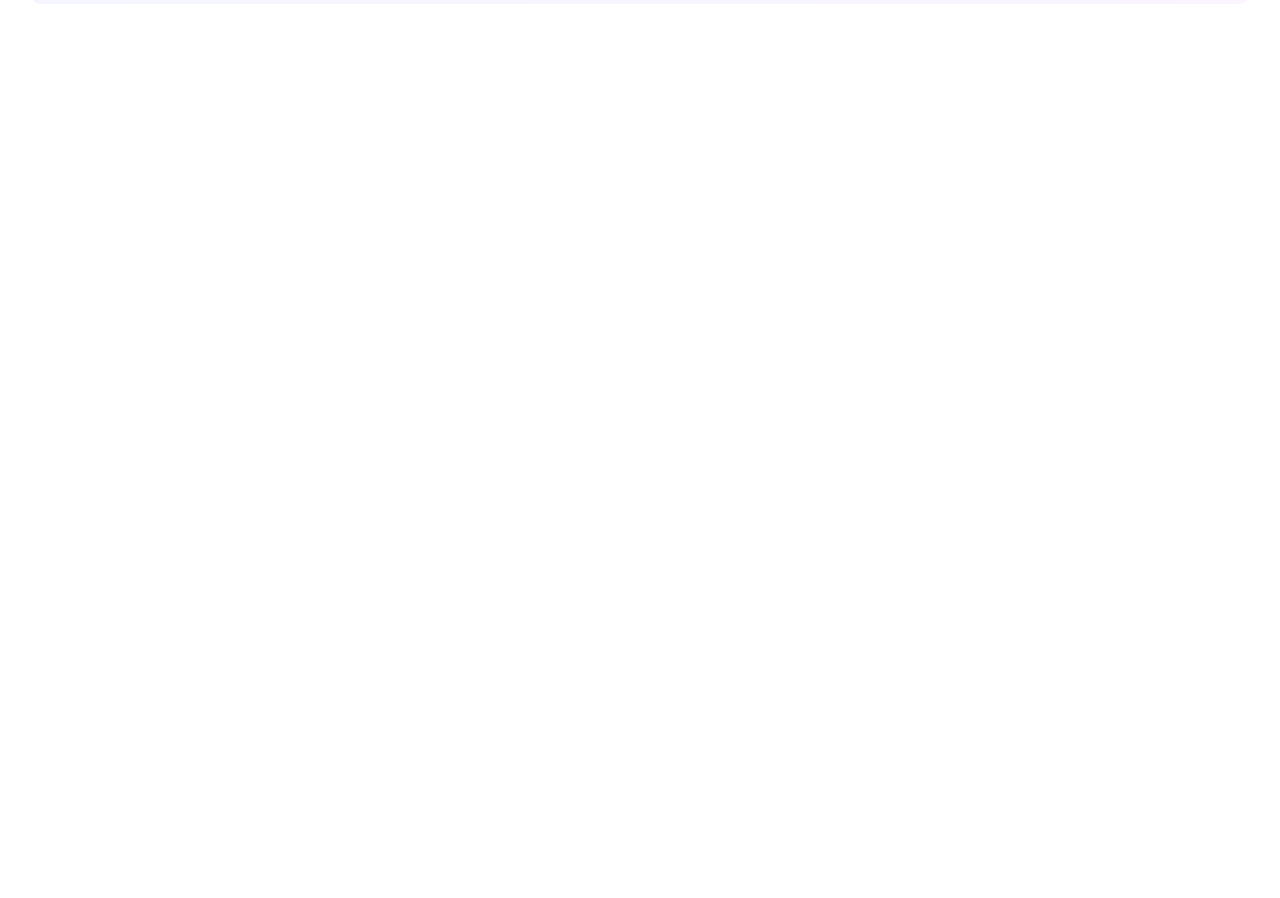
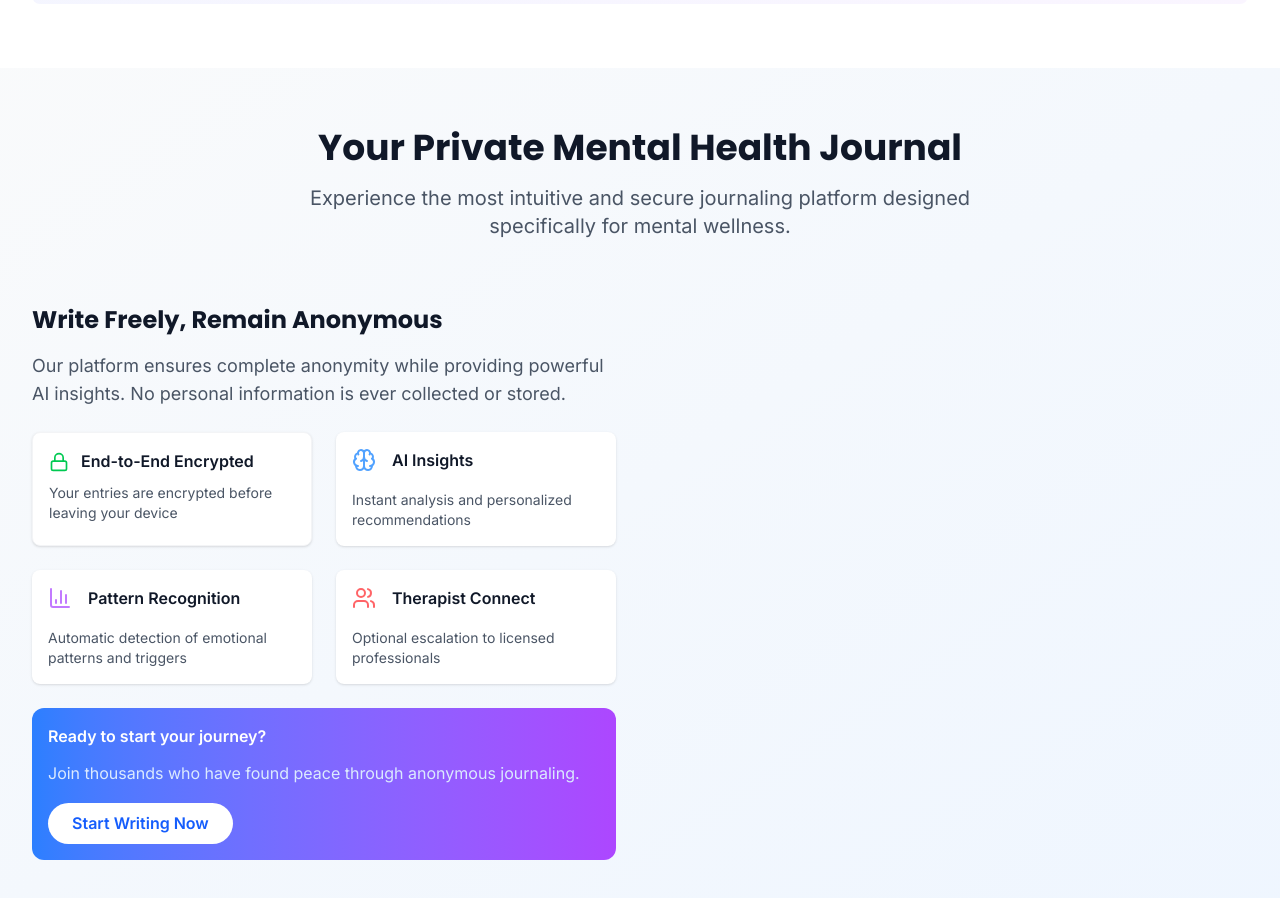
Before and after one commit to Shahzaib-Irfan/mental-health-ai, a Next.js app: page / in a window 1280 px wide. Shown: the part 2320-3218 px from the top of the page. Before the commit the page ends 2388 px from the top, so only its background shows below. Built offline with nearby package versions, Linux system fonts and the light colour scheme.

Commit message:
Add Half Journaling Section

```diff
--- a/src/components/LandingPage.jsx
+++ b/src/components/LandingPage.jsx
@@ -18,6 +18,8 @@ import {
   BarChart3,
   Clock,
   CheckCircle,
+  Lock,
+  Users,
 } from "lucide-react";
 
 export default function LandingPage() {
@@ -463,6 +465,103 @@ export default function LandingPage() {
           </motion.div>
         </div>
       </section>
+
+      <section className="py-15 max-w-7xl mx-auto px-4 sm:px-6 lg:px-8 bg-gradient-to-br from-gray-50 to-blue-50">
+        <motion.div
+          initial={{ opacity: 0, y: 20 }}
+          whileInView={{ opacity: 1, y: 0 }}
+          transition={{ duration: 0.6 }}
+          className="text-center space-y-4"
+        >
+          <h2 className="font-display text-4xl font-bold text-gray-900">
+            Your Private Mental Health Journal
+          </h2>
+          <p className="text-xl text-gray-600 max-w-3xl mx-auto">
+            Experience the most intuitive and secure journaling platform
+            designed specifically for mental wellness.
+          </p>
+        </motion.div>
+
+        <div className="grid grid-cols-1 lg:grid-cols-2 items-center gap-12 mt-16">
+          <motion.div
+            initial={{ opacity: 0, x: -20 }}
+            whileInView={{ opacity: 1, x: 0 }}
+            transition={{ duration: 0.6 }}
+            className="space-y-6"
+          >
+            <div className="space-y-4">
+              <h3 className="font-display text-gray-900 text-2xl font-bold">
+                Write Freely, Remain Anonymous
+              </h3>
+              <p className="text-lg text-gray-600">
+                Our platform ensures complete anonymity while providing powerful
+                AI insights. No personal information is ever collected or
+                stored.
+              </p>
+            </div>
+
+            <div className="grid grid-cols-1 md:grid-cols-2 gap-6">
+              <div className="bg-white rounded-lg p-4 shadow-sm border border-gray-100">
+                <div className="flex items-center space-x-3 mb-2">
+                  <Lock className="w-5 h-5 text-green-500" />
+                  <span className="font-semibold text-gray-900">
+                    End-to-End Encrypted
+                  </span>
+                </div>
+                <p className="text-sm text-gray-600">
+                  Your entries are encrypted before leaving your device
+                </p>
+              </div>
+              <div className="bg-white rounded-lg p-4 shadow-sm space-y-4">
+                <div className="flex items-start space-x-4">
+                  <Brain className="w-6 h-6 text-blue-400" />
+                  <div className="text-gray-900 font-semibold">AI Insights</div>
+                </div>
+                <p className="text-sm text-gray-600">
+                  Instant analysis and personalized recommendations
+                </p>
+              </div>
+              <div className="bg-white rounded-lg p-4 shadow-sm space-y-4">
+                <div className="flex items-start space-x-4">
+                  <BarChart3 className="w-6 h-6 text-purple-400" />
+                  <div className="text-gray-900 font-semibold">
+                    Pattern Recognition
+                  </div>
+                </div>
+                <p className="text-sm text-gray-600">
+                  Automatic detection of emotional patterns and triggers
+                </p>
+              </div>
+
+              <div className="bg-white rounded-lg p-4 shadow-sm space-y-4">
+                <div className="flex items-start space-x-4">
+                  <Users className="w-6 h-6 text-red-400" />
+                  <div className="text-gray-900 font-semibold">
+                    Therapist Connect
+                  </div>
+                </div>
+                <p className="text-sm text-gray-600">
+                  Optional escalation to licensed professionals
+                </p>
+              </div>
+            </div>
+
+            <div className="bg-gradient-to-r from-blue-500 to-purple-500 mt-6 rounded-xl p-4">
+              <h4 className="text-white font-semibold mb-3">
+                Ready to start your journey?
+              </h4>
+              <p className="text-blue-100 mb-4">
+                Join thousands who have found peace through anonymous
+                journaling.
+              </p>
+
+              <button className="bg-white text-blue-600 font-semibold px-6 py-2 rounded-full hover:bg-gray-100 transition-colors">
+                Start Writing Now
+              </button>
+            </div>
+          </motion.div>
+        </div>
+      </section>
     </div>
   );
 }
```
